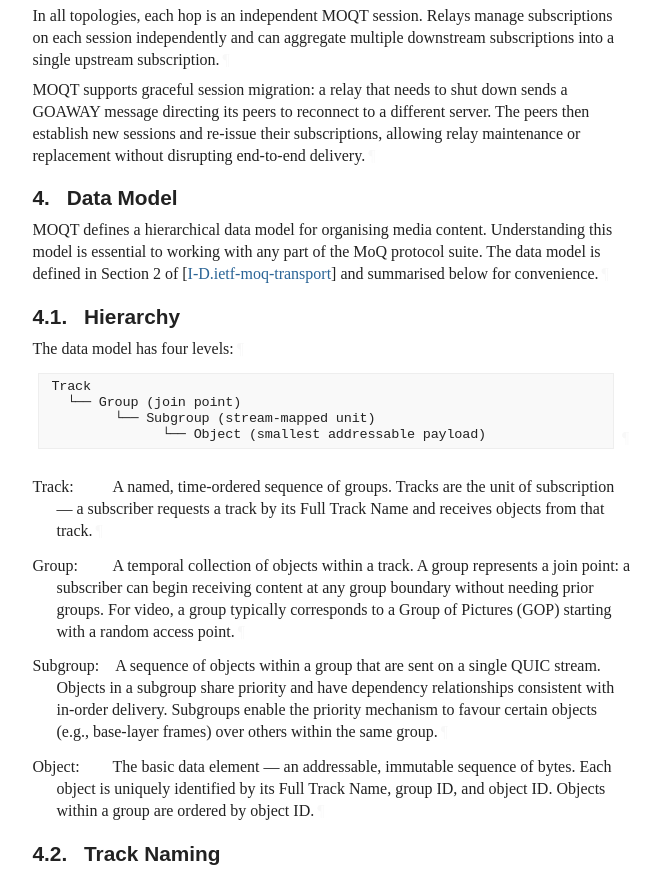
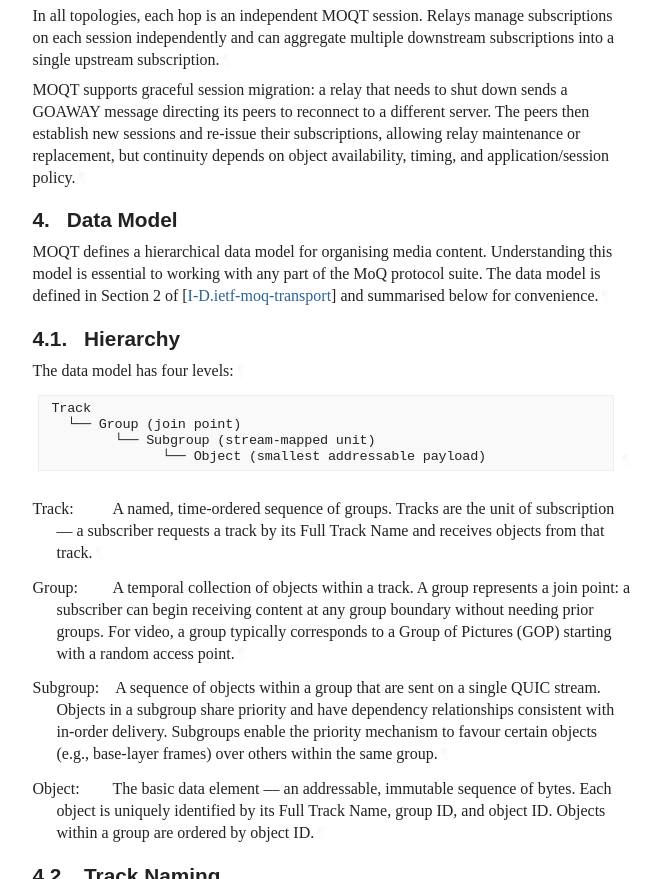
Before and after one commit to gloinul/draft-westerlund-moq-overview, a plain HTML site: page review-pass/draft-westerlund-moq-overview.html in a window 1280 px wide. Shown: the part 6716-7595 px from the top of the page, without its empty margins (92-752 px from the left). Drawn offline with Linux system fonts and the light colour scheme; a web font is replaced by a local one.

Commit message:
Script updating gh-pages from 459d26c. [ci skip]

```diff
--- a/review-pass/draft-westerlund-moq-overview.html
+++ b/review-pass/draft-westerlund-moq-overview.html
@@ -1835,11 +1835,12 @@ simultaneously and there is no single origin.<a href="#section-3.3-8.2.1" class=
 manage subscriptions on each session independently and can
 aggregate multiple downstream subscriptions into a single upstream
 subscription.<a href="#section-3.3-10" class="pilcrow">¶</a></p>
-<p id="section-3.3-11">MOQT supports graceful session migration: a relay that needs to
-shut down sends a GOAWAY message directing its peers to reconnect
-to a different server. The peers then establish new sessions and
-re-issue their subscriptions, allowing relay maintenance or
-replacement without disrupting end-to-end delivery.<a href="#section-3.3-11" class="pilcrow">¶</a></p>
+<p id="section-3.3-11">MOQT supports graceful session migration: a relay that needs to shut
+down sends a GOAWAY message directing its peers to reconnect to a
+different server. The peers then establish new sessions and re-issue
+their subscriptions, allowing relay maintenance or replacement, but
+continuity depends on object availability, timing, and
+application/session policy.<a href="#section-3.3-11" class="pilcrow">¶</a></p>
 </section>
 </div>
 </section>
--- a/review-pass/draft-westerlund-moq-overview.txt
+++ b/review-pass/draft-westerlund-moq-overview.txt
@@ -471,8 +471,9 @@ Table of Contents
    MOQT supports graceful session migration: a relay that needs to shut
    down sends a GOAWAY message directing its peers to reconnect to a
    different server.  The peers then establish new sessions and re-issue
-   their subscriptions, allowing relay maintenance or replacement
-   without disrupting end-to-end delivery.
+   their subscriptions, allowing relay maintenance or replacement, but
+   continuity depends on object availability, timing, and application/
+   session policy.
 
 4.  Data Model
 
```
